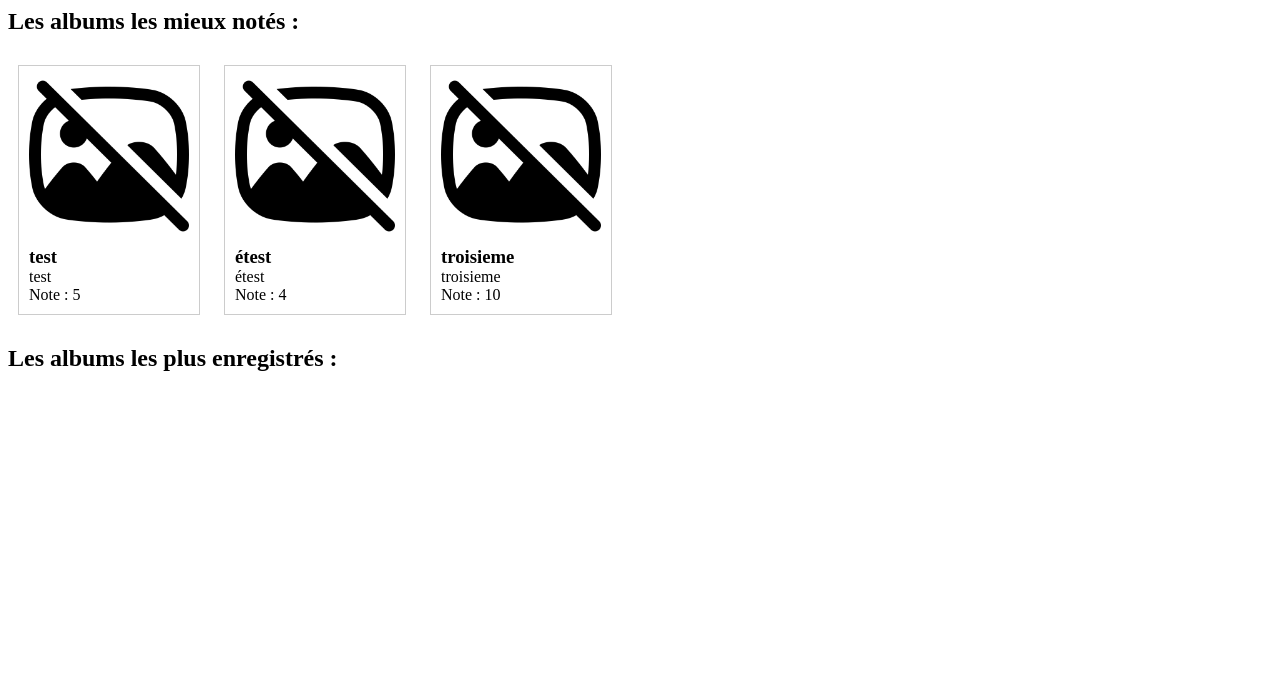
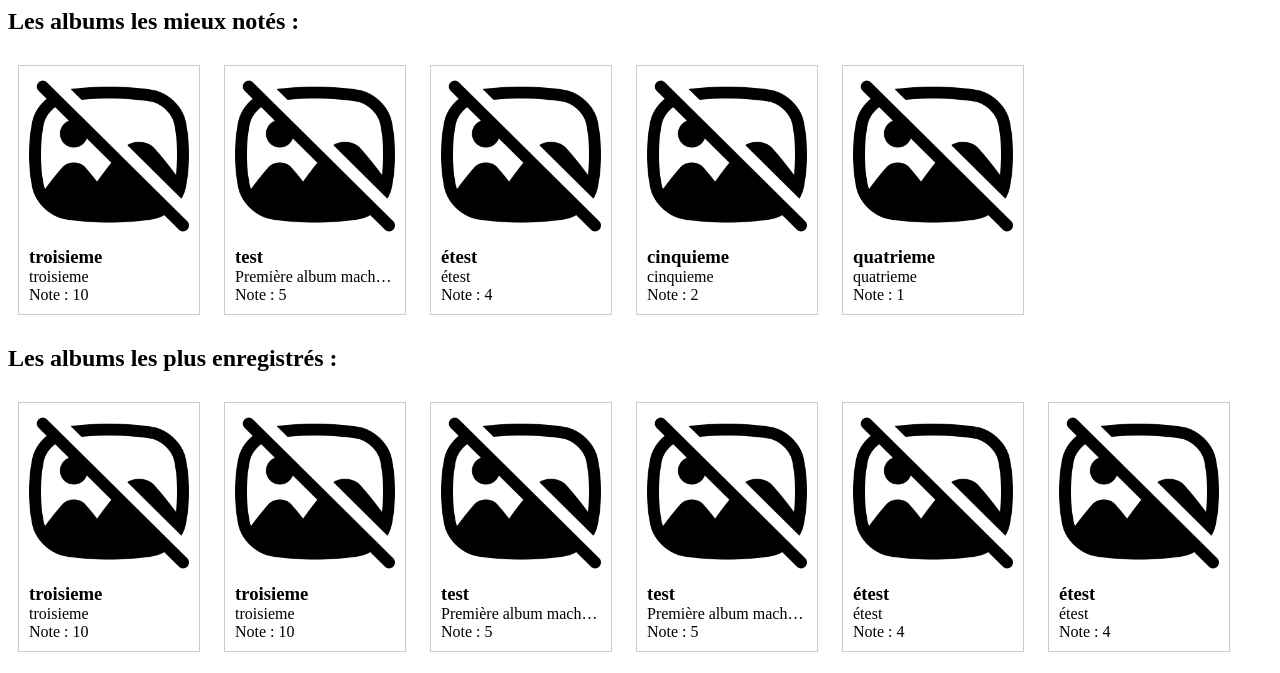
Before and after one commit to BRISSETLeo/sae_web_php, a PHP site: page /_inc/templates/accueil.php in a window 1280 px wide. Shown: the top 673 px of the page. Run offline with PHP 8.4, Linux system fonts and the light colour scheme.

Commit message:
finalisation des albums affiché dans l'accueil

```diff
--- a/_inc/static/css/accueil.css
+++ b/_inc/static/css/accueil.css
@@ -1,43 +1,54 @@
-#container .mieux-note {
+#container {
+    max-height: 17.188em;
+    overflow: hidden;
+}
+
+#container .top {
     border: 0.063em solid #ccc;
     padding: 0.625em;
     margin: 0.625em;
     display: inline-block;
     vertical-align: top;
     position: relative;
+    max-width: 10em;
 }
 
-#container .mieux-note .play {
+#container .top .play {
     position: absolute;
     width: 20%;
-    aspect-ratio: 1/1;
-    top: 50%;
+    padding: 0.65em;
+    top: 60%;
     right: 0;
-    visibility: hidden;
-    padding: 0.65em;
+    transform: translateY(-50%);
+    opacity: 0;
+    transition: opacity 0.3s ease, width 0.3s ease;
 }
 
-#container .mieux-note img {
+#container .top img {
     max-width: 10em;
     height: auto;
     margin-bottom: 0.625em;
     display: block;
 }
 
-#container .mieux-note .informations h3,
-#container .mieux-note .informations p {
+#container .top .informations h3,
+#container .top .informations p {
     margin: 0;
     padding: 0;
+    overflow: hidden;
+    text-overflow: ellipsis;
+    white-space: nowrap;
 }
 
-#container .mieux-note:hover {
+#container .top:hover {
+    cursor: pointer;
     border: 0.063em solid #000;
 }
 
-#container .mieux-note:hover .play {
-    visibility: visible;
+#container .top:hover .play {
+    opacity: 1;
 }
 
-#container .mieux-note .play:hover {
-    cursor: pointer;
+#container .top .play:hover {
+    width: 25%;
 }
--- a/_inc/templates/accueil.php
+++ b/_inc/templates/accueil.php
@@ -1,13 +1,39 @@
 <?php
 
 $albumsMieuxNotes = getAlbumsMieuxNotes();
+$albumsPlusEnregistre = getAlbumsPlusEnregistre();
 
 function getAlbumsMieuxNotes() {
     $albums = array();
-    $albums["1"] = array("description" => "test", "titre" => "test", "note" => 5);
+    $albums["1"] = array("description" => "Première album machargggrrgrgrgrgrgrglala", "titre" => "test", "note" => 5);
     $albums["2"] = array("description" => "étest", "titre" => "étest", "note" => 4);
     $albums["3"] = array("description" => "troisieme", "titre" => "troisieme", "note" => 10);
-    return $albums;
+    $albums["4"] = array("description" => "quatrieme", "titre" => "quatrieme", "note" => 1);
+    $albums["5"] = array("description" => "cinquieme", "titre" => "cinquieme", "note" => 2);
+    usort($albums, function($a, $b) {
+        return $b['note'] - $a['note'];
+    });
+    $albums8Premiers = array_slice($albums, 0, 8);
+    return $albums8Premiers;
+}
+
+function getAlbumsPlusEnregistre() {
+    $albums = array();
+    $albums["1"] = array("description" => "Première album machargggrrgrgrgrgrgrglala", "titre" => "test", "note" => 5);
+    $albums["2"] = array("description" => "étest", "titre" => "étest", "note" => 4);
+    $albums["3"] = array("description" => "troisieme", "titre" => "troisieme", "note" => 10);
+    $albums["4"] = array("description" => "quatrieme", "titre" => "quatrieme", "note" => 1);
+    $albums["5"] = array("description" => "cinquieme", "titre" => "cinquieme", "note" => 2);
+    $albums["6"] = array("description" => "Première album machargggrrgrgrgrgrgrglala", "titre" => "test", "note" => 5);
+    $albums["7"] = array("description" => "étest", "titre" => "étest", "note" => 4);
+    $albums["8"] = array("description" => "troisieme", "titre" => "troisieme", "note" => 10);
+    $albums["9"] = array("description" => "quatrieme", "titre" => "quatrieme", "note" => 1);
+    $albums["10"] = array("description" => "cinquieme", "titre" => "cinquieme", "note" => 2);
+    usort($albums, function($a, $b) {
+        return $b['note'] - $a['note'];
+    });
+    $albums8Premiers = array_slice($albums, 0, 8);
+    return $albums8Premiers;
 }
 
 ?>
@@ -16,7 +42,7 @@ function getAlbumsMieuxNotes() {
 <h2>Les albums les mieux notés :</h2>
 <div id="container">
     <?php foreach ($albumsMieuxNotes as $album) { ?>
-        <div class="mieux-note">
+        <div class="top">
             <img src="./_inc/static/images/no-image.png" alt="Image de l'album" />
             <img class="play" src="./_inc/static/images/play.png" alt="Jouer l'album" />
             <div class="informations">
@@ -28,3 +54,16 @@ function getAlbumsMieuxNotes() {
     <?php } ?>
 </div>
 <h2>Les albums les plus enregistrés :</h2>
+<div id="container">
+    <?php foreach ($albumsPlusEnregistre as $album) { ?>
+        <div class="top">
+            <img src="./_inc/static/images/no-image.png" alt="Image de l'album" />
+            <img class="play" src="./_inc/static/images/play.png" alt="Jouer l'album" />
+            <div class="informations">
+                <h3><?php echo $album['titre']; ?></h3>
+                <p><?php echo $album['description']; ?></p>
+                <p>Note : <?php echo $album['note']; ?></p>
+            </div>
+        </div>
+    <?php } ?>
+</div>
```
